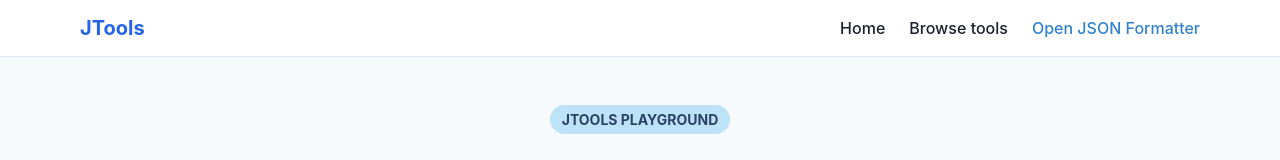
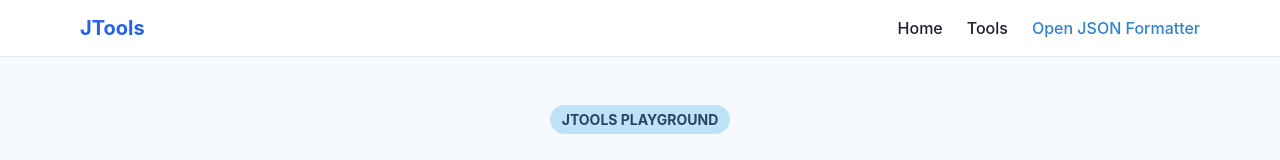
Before and after one commit to Jahabel/JTools, a React (Vite) app in the folder jtools/: page / in a window 1280 px wide. Shown: the top 160 px of the page. Built offline with nearby package versions, Linux system fonts and the light colour scheme.

Commit message:
Add navigation slots and footer branding support

```diff
--- a/jtools/src/components/Footer.tsx
+++ b/jtools/src/components/Footer.tsx
@@ -1,22 +1,34 @@
+import type { ReactNode } from 'react'
 import { Box, Container, Flex, Link, Text, useColorModeValue } from '@chakra-ui/react'
 
-const Footer = () => {
+type FooterProps = {
+  branding?: ReactNode
+}
+
+const Footer = ({ branding }: FooterProps) => {
   const borderColor = useColorModeValue('gray.200', 'gray.700')
 
   return (
     <Box as="footer" borderTopWidth={1} borderColor={borderColor} py={6} mt={12}>
       <Container maxW="6xl">
-        <Flex align="center" justify="space-between" direction={{ base: 'column', sm: 'row' }} gap={3}>
+        <Flex
+          align="center"
+          justify="space-between"
+          direction={{ base: 'column', sm: 'row' }}
+          gap={3}
+          wrap="wrap"
+        >
           <Text fontSize="sm" color="gray.500">
             © {new Date().getFullYear()} JTools. All rights reserved.
           </Text>
-          <Flex gap={4} fontSize="sm" color="gray.500">
+          <Flex gap={4} fontSize="sm" color="gray.500" align="center">
             <Link href="https://vite.dev" isExternal>
               Built with Vite
             </Link>
             <Link href="https://chakra-ui.com" isExternal>
               Chakra UI
             </Link>
+            {branding && <Box>{branding}</Box>}
           </Flex>
         </Flex>
       </Container>
--- a/jtools/src/components/Layout.tsx
+++ b/jtools/src/components/Layout.tsx
@@ -1,16 +1,21 @@
-import type { PropsWithChildren } from 'react'
+import type { PropsWithChildren, ReactNode } from 'react'
 import { Container, Flex } from '@chakra-ui/react'
 import Footer from './Footer'
-import NavBar from './NavBar'
+import NavBar, { type NavLinkConfig } from './NavBar'
 
-const Layout = ({ children }: PropsWithChildren) => {
+type LayoutProps = PropsWithChildren<{
+  navLinks?: NavLinkConfig[]
+  footerBranding?: ReactNode
+}>
+
+const Layout = ({ children, navLinks, footerBranding }: LayoutProps) => {
   return (
     <Flex direction="column" minH="100vh" bg="gray.50">
-      <NavBar />
+      <NavBar links={navLinks} />
       <Container as="main" maxW="6xl" flex={1} py={{ base: 8, md: 12 }}>
         {children}
       </Container>
-      <Footer />
+      <Footer branding={footerBranding} />
     </Flex>
   )
 }
--- a/jtools/src/components/NavBar.tsx
+++ b/jtools/src/components/NavBar.tsx
@@ -1,8 +1,24 @@
+import type { ReactNode } from 'react'
 import { Link as RouterLink } from 'react-router-dom'
 import { Box, Container, Flex, Heading, HStack, Link, useColorModeValue } from '@chakra-ui/react'
 import { toolRegistry } from '../routes/ToolRegistry'
 
-const NavBar = () => {
+export type NavLinkConfig = {
+  label: string
+  to: string
+  rightSlot?: ReactNode
+}
+
+type NavBarProps = {
+  links?: NavLinkConfig[]
+}
+
+const defaultLinks: NavLinkConfig[] = [
+  { label: 'Home', to: '/' },
+  { label: 'Tools', to: '/#tools' },
+]
+
+const NavBar = ({ links = defaultLinks }: NavBarProps) => {
   const bg = useColorModeValue('white', 'gray.900')
   const borderColor = useColorModeValue('gray.200', 'gray.700')
   const primaryTool = toolRegistry[0]
@@ -17,12 +33,12 @@
             </Link>
           </Heading>
           <HStack spacing={6} fontWeight="medium">
-            <Link as={RouterLink} to="/">
-              Home
-            </Link>
-            <Link as={RouterLink} to="/#tools">
-              Browse tools
-            </Link>
+            {links.map((link) => (
+              <Link key={link.to} as={RouterLink} to={link.to}>
+                {link.label}
+                {link.rightSlot}
+              </Link>
+            ))}
             {primaryTool && (
               <Link as={RouterLink} to={`/tools/${primaryTool.slug}`} color="blue.500">
                 Open {primaryTool.name}
```
